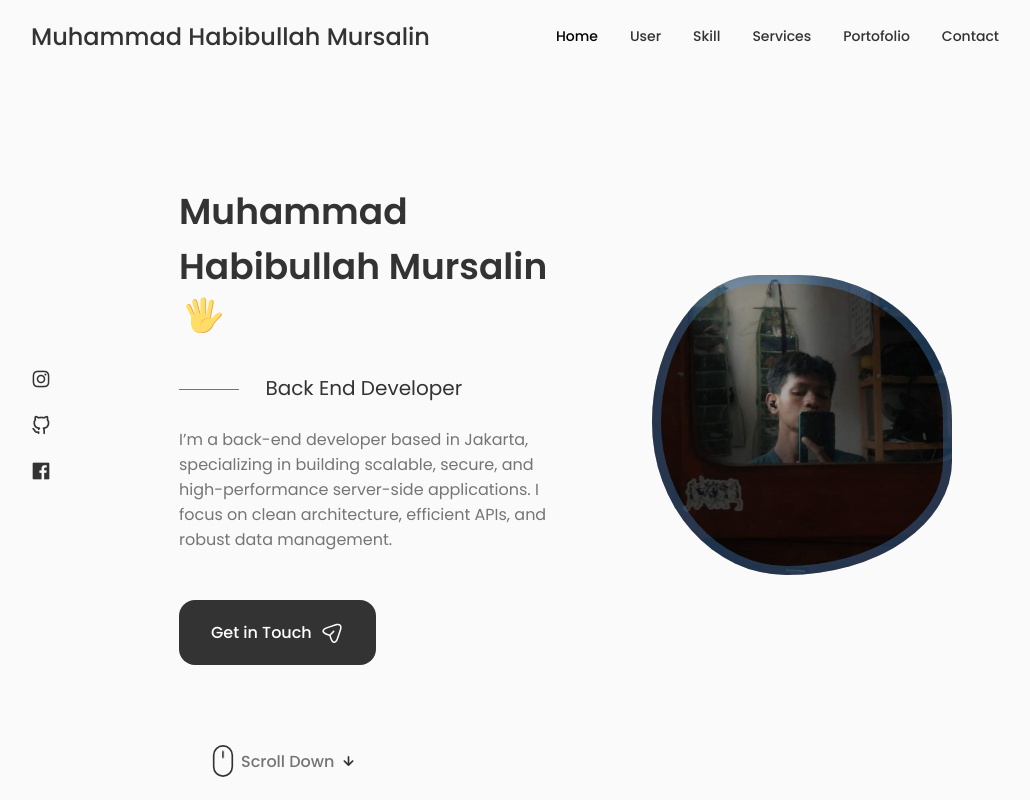
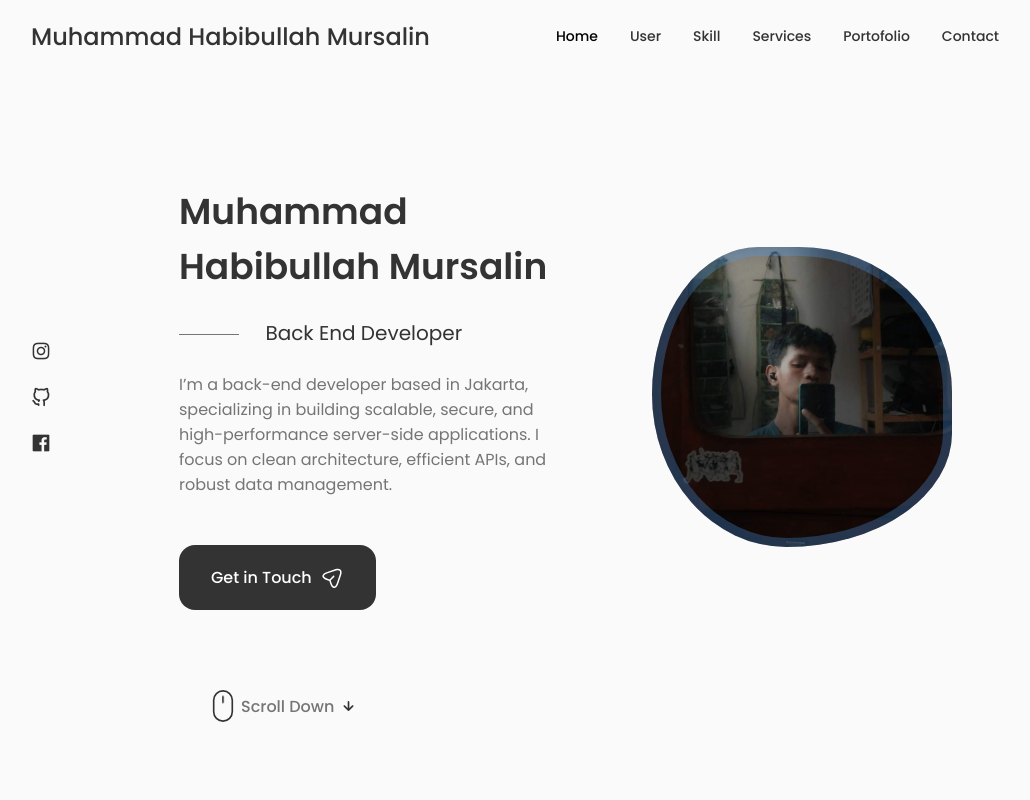
Before and after one commit to cinosjuhchi/porto-cino, a React (Create React App) app: page / in a window 1280 px wide. Shown: the top 800 px of the page, without its empty margins (125-1155 px from the left). Built offline with nearby package versions, Linux system fonts and the light colour scheme; a web font is replaced by a local one.

Commit message:
final update

```diff
--- a/src/components/home/Data.jsx
+++ b/src/components/home/Data.jsx
@@ -5,27 +5,6 @@
     <div className="home__data">
       <h1 className="home__title">
         Muhammad Habibullah Mursalin
-        <svg width="36" height="36" viewBox="0 0 48 48" fill="none" xmlns="http://www.w3.org/2000/svg" class="home__hand">
-          <path d="M25.4995 32.0305L31.3495 33.1555L36.1495 8.48051C36.4495 6.83051 35.3995 5.18051 33.8245 4.88051C32.1745 4.58051 30.5995 5.70551 30.2995 7.35551L25.4995 32.0305Z" fill="#FFDD67"></path>
-          <path
-            d="M33.8996 4.88018C33.6746 4.80518 33.5246 4.80518 33.2996 4.80518C34.6496 5.33018 35.3996 6.75518 35.0996 8.25518L30.2996 32.9302L31.3496 33.1552L36.1496 8.48018C36.5246 6.75518 35.4746 5.18018 33.8996 4.88018Z"
-            fill="#EBA352"
-          ></path>
-          <path d="M19.4995 32.7802H26.5495V5.55518C26.5495 3.53018 24.9745 1.80518 23.0245 1.80518C21.1495 1.80518 19.4995 3.45518 19.4995 5.55518V32.7802Z" fill="#FFDD67"></path>
-          <path d="M23.0995 1.80518C22.9495 1.80518 22.7245 1.80518 22.5745 1.88018C24.2995 2.18018 25.5745 3.68018 25.5745 5.55518V32.8552H26.6245V5.55518C26.6245 3.45518 25.0495 1.80518 23.0995 1.80518Z" fill="#EBA352"></path>
-          <path d="M15.7495 32.7054L21.7495 31.1304L15.2245 6.30541C14.7745 4.58041 13.0495 3.53041 11.3995 3.90541C9.74948 4.35541 8.77448 6.08041 9.22448 7.80541L15.7495 32.7054Z" fill="#FFDD67"></path>
-          <path d="M11.3995 3.90541L10.9495 4.13041C12.4495 4.05541 13.7995 5.03041 14.2495 6.60541L20.7745 31.4304L21.8245 31.1304L15.2245 6.30541C14.7745 4.58041 13.0495 3.53041 11.3995 3.90541Z" fill="#EBA352"></path>
-          <path d="M2.99937 10.355C1.57437 11.03 1.12437 12.83 1.87437 14.33L11.7744 34.055L16.7994 31.505L6.89937 11.78C6.14937 10.28 4.42437 9.68 2.99937 10.355Z" fill="#FFDD67"></path>
-          <path d="M2.99956 10.355C2.84956 10.43 2.69956 10.505 2.54956 10.655C3.82456 10.28 5.24956 10.955 5.92456 12.305L15.8246 32.03L16.7996 31.58L6.89956 11.78C6.14956 10.28 4.42456 9.68 2.99956 10.355Z" fill="#EBA352"></path>
-          <path
-            d="M46.2744 22.2801C45.0744 19.9551 41.3244 20.1051 37.4994 24.3051C34.7994 27.2301 34.2744 28.2051 31.5744 28.1301V25.0551C31.5744 25.0551 25.7994 20.7801 14.3244 22.7301C14.3244 22.7301 7.79945 23.6301 7.79945 27.0801C7.79945 27.0801 6.67445 35.4051 8.99945 40.6551C12.4494 48.4551 30.1494 50.4801 35.6994 37.2051C36.8244 34.5801 39.0744 32.6301 41.0994 30.1551C43.4244 27.1551 47.5494 24.7551 46.2744 22.2801Z"
-            fill="#FFDD67"
-          ></path>
-          <path
-            d="M46.2745 22.28C46.0495 21.83 45.7495 21.53 45.3745 21.23C45.4495 21.305 45.5245 21.38 45.5245 21.53C46.7995 24.08 42.6745 26.405 40.1995 29.405C38.1745 31.88 35.9245 33.83 34.7995 36.455C29.9995 47.93 16.0495 47.93 10.1995 42.68C15.5245 48.68 30.5245 49.28 35.5495 37.205C36.6745 34.58 38.9245 32.63 40.9495 30.155C43.4245 27.155 47.5495 24.755 46.2745 22.28ZM32.3245 28.13C27.4495 26.33 18.7495 29.63 19.9495 38.405C19.9495 30.23 27.3745 28.205 31.4245 28.205C32.0245 28.13 32.3245 28.13 32.3245 28.13Z"
-            fill="#EBA352"
-          ></path>
-        </svg>
       </h1>
       <h3 className="home__subtitle">Back End Developer</h3>
       <p className="home__description">I’m a back-end developer based in Jakarta, specializing in building scalable, secure, and high-performance server-side applications. I focus on clean architecture, efficient APIs, and robust data management.</p>
```
